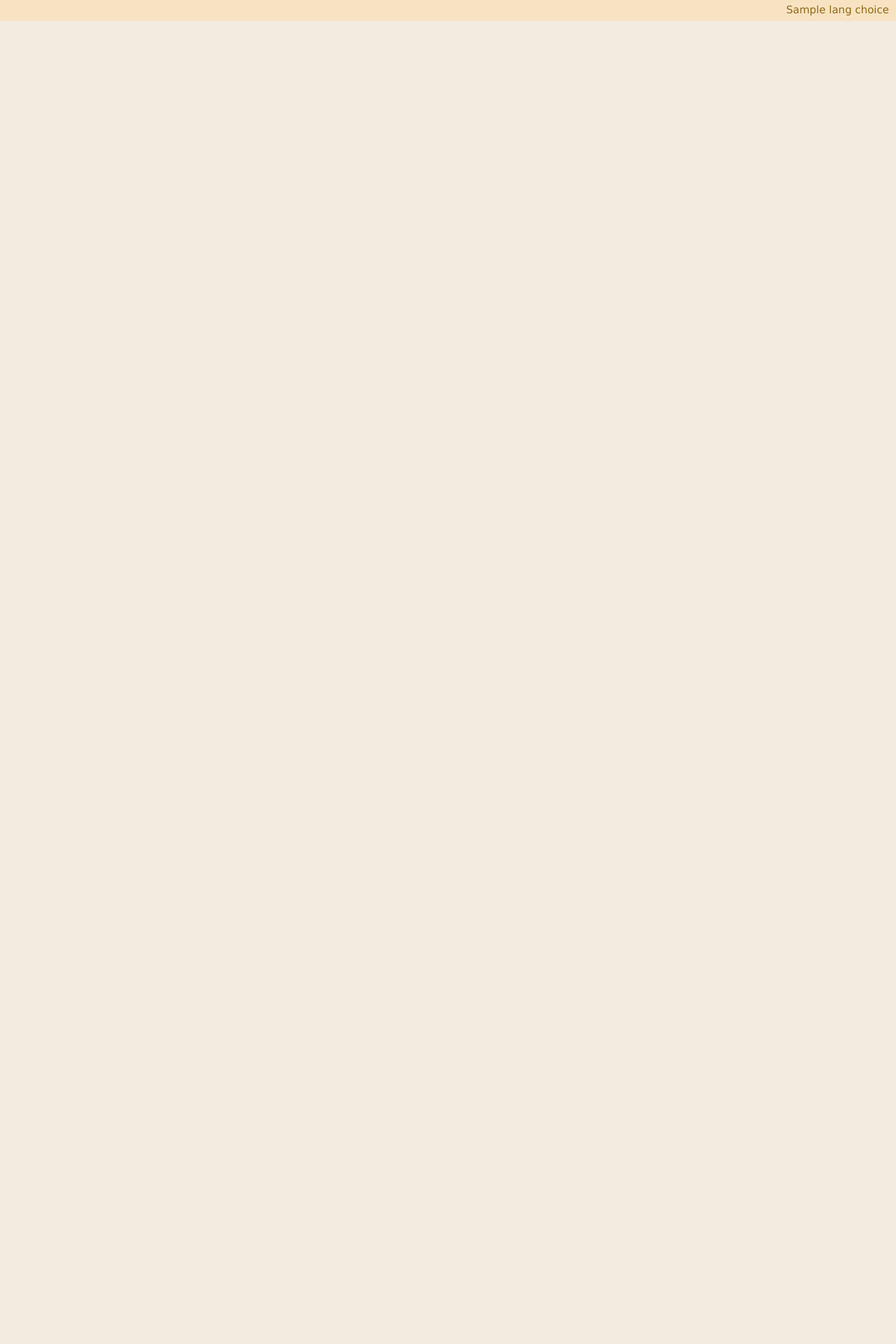
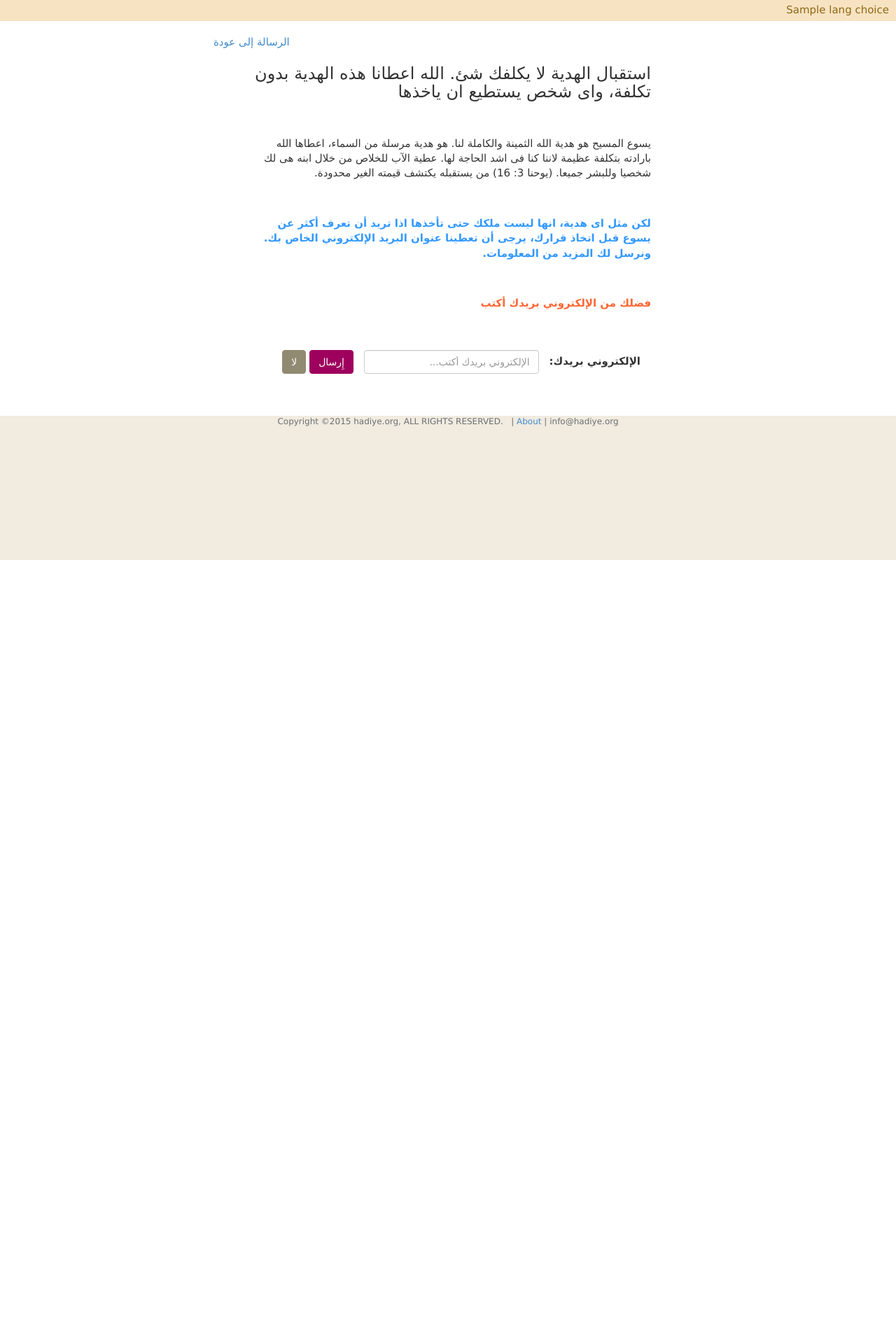
Before and after one commit to coolkang/cmcweb, a Django app: template cmcprj/templates/ar/acceptform.html in a window 1280 px wide. Shown: the top 1920 px of the page at 70% size. After the commit the page ends 800 px from the top, so only its background shows below. Run offline with Django 3.2, Linux system fonts and the light colour scheme; the template is opened without the code that fills it: most values are stand-ins (such as "Sample title", 1, 10 or a date in 2020); some libraries are stand-ins or nearby versions.

Commit message:
아랍어 스타일 수정

```diff
--- a/cmcprj/templates/ar/acceptform.html
+++ b/cmcprj/templates/ar/acceptform.html
@@ -3,18 +3,11 @@
 
 {% block content %}
 
-<div class="bg_right_overlay"></div>
-<div class="bg_left_overlay"></div>
-<div class="bg_pattern_overlay"></div>
-
 <div class="wrapper">
+<div class="back_to_message_ar"><a href="/message">الرسالة إلى عودة</a></div>
 
 {% if accepted == 'yes' %}
-<img class="promo" src="{% static 'img/promo_ar.png' %}"/>
-<img class="promo560" src="{% static 'img/560/promo_ar.jpg' %}"/>
-<img class="promo320" src="{% static 'img/320/promo_ar.jpg' %}"/>
 
-<div class="back_to_message_ar"><a href="/message">الرسالة إلى عودة</a></div>
 
 <div class="content">
 
@@ -75,12 +68,6 @@
 
 
 {% else %}
-<img class="promo" src="{% static 'img/promo_2_ar.png' %}"/>
-<img class="promo560" src="{% static 'img/560/promo_2_ar.jpg' %}"/>
-<img class="promo320" src="{% static 'img/320/promo_2_ar.jpg' %}"/>
-
-<div class="back_to_message_ar"><a href="/message">الرسالة إلى عودة</a></div>
-
 <div class="content">
 <h3>استقبال الهدية لا يكلفك شئ. الله اعطانا هذه الهدية بدون تكلفة، واى شخص يستطيع ان ياخذها</h3>
 
--- a/cmcprj/templates/base/basic_arabic.html
+++ b/cmcprj/templates/base/basic_arabic.html
@@ -42,39 +42,19 @@
         {% endfor %}
     </div>
 
+    <div id="bg">
     {% block content %}
     {% endblock %}
+    </div>
+
+    <div id="footer">
+      <div>
+        <p style="text-align:center">Copyright &copy;2015 hadiye.org, ALL RIGHTS RESERVED. &nbsp;&nbsp;| <a href="/about">About</a> | info@hadiye.org</p>
+      </div>
+    </div>
 
     <!-- jQuery (necessary for Bootstrap's JavaScript plugins) -->
     <script src="https://ajax.googleapis.com/ajax/libs/jquery/1.11.0/jquery.min.js"></script>
-
-	<script>
-
-	$(document).ready(function(){
-
-		var wrapper_height = $(".content").height() + $(".video").height() + 160; // add margin
-		var page_height = wrapper_height + $(".top_bar").height() + 29; // add padding
-
-		if(wrapper_height < 760)
-		{
-			wrapper_height = 760;
-		}
-
-		if(page_height < $(window).height())
-		{
-			page_height = $(window).height();
-		}
-
-
-
-		$(".wrapper").height(wrapper_height+200);
-		$("body").height(page_height+200);
-		$(".bg_left_overlay").height(page_height+200);
-		$(".bg_right_overlay").height(page_height+200);
-		$(".bg_pattern_overlay").height(page_height+200);
-	});
-	</script>
-
 
     <!-- bootstraps javascript -->
     <script src="{% static 'bs/js/bootstrap.min.js' %}"></script>
```
Also changed, not shown: cmcprj/templates/ar/thanks.html (+1 -24 lines).
